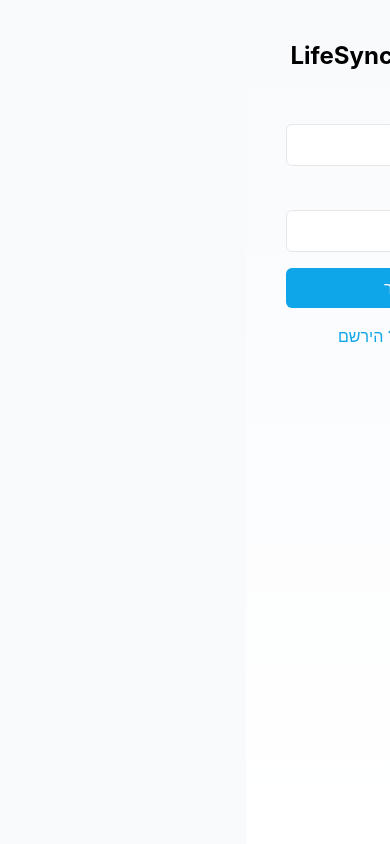
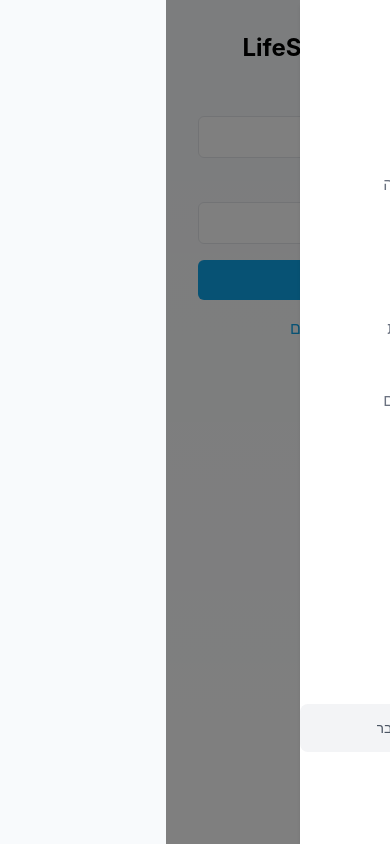
Before and after one commit to Hezi12/lifesync3, a Next.js app: page /login in a window 390 px wide. Both pictures are taken after a click on the button "פתח תפריט". Built offline with nearby package versions, Linux system fonts and the light colour scheme; no server answers.

Commit message:
שדרוג האייקון למסך הבית ועדכון התפריט למובייל

```diff
--- a/app/components/layout/Sidebar.tsx
+++ b/app/components/layout/Sidebar.tsx
@@ -11,16 +11,42 @@
   FiSun,
   FiMoon,
   FiLogOut,
-  FiUser
+  FiUser,
+  FiMenu,
+  FiX
 } from 'react-icons/fi';
 import { useAuth } from '../../context/AuthContext';
-import { useState } from 'react';
+import { useState, useEffect } from 'react';
+import { motion, AnimatePresence } from 'framer-motion';
 
 export default function Sidebar() {
   const pathname = usePathname();
   const router = useRouter();
   const { user, logout } = useAuth();
   const [showUserMenu, setShowUserMenu] = useState(false);
+  const [isMobile, setIsMobile] = useState(false);
+  const [isOpen, setIsOpen] = useState(false);
+
+  // בדיקה האם המכשיר הוא מובייל
+  useEffect(() => {
+    const checkIfMobile = () => {
+      setIsMobile(window.innerWidth <= 768);
+    };
+
+    checkIfMobile();
+    window.addEventListener('resize', checkIfMobile);
+
+    return () => {
+      window.removeEventListener('resize', checkIfMobile);
+    };
+  }, []);
+
+  // סגירת התפריט אחרי לחיצה על לינק במובייל
+  const handleLinkClick = () => {
+    if (isMobile) {
+      setIsOpen(false);
+    }
+  };
 
   const isActive = (path: string) => {
     return pathname === path;
@@ -61,21 +87,70 @@
     return '?';
   };
 
+  // אנימציות לתפריט הנפתח
+  const sidebarVariants = {
+    open: {
+      x: 0,
+      transition: { type: "spring", stiffness: 300, damping: 30 }
+    },
+    closed: {
+      x: "100%",
+      transition: { type: "spring", stiffness: 300, damping: 30 }
+    }
+  };
+
+  // כפתור ההמבורגר במובייל
+  const MobileMenuButton = () => (
+    <button
+      onClick={() => setIsOpen(!isOpen)}
+      className="fixed top-4 right-4 z-50 p-2 rounded-full bg-white shadow-md text-primary-600"
+      aria-label={isOpen ? "סגור תפריט" : "פתח תפריט"}
+    >
+      {isOpen ? <FiX size={24} /> : <FiMenu size={24} />}
+    </button>
+  );
+
   return (
-    <div className="h-screen w-16 fixed right-0 top-0 bg-white shadow-md z-10 flex flex-col items-center py-6">
+    <>
+      {/* כפתור המבורגר למובייל */}
+      {isMobile && <MobileMenuButton />}
+
+      {/* אוברליי כהה מאחורי התפריט במובייל */}
+      {isMobile && isOpen && (
+        <div
+          className="fixed inset-0 bg-black bg-opacity-50 z-20"
+          onClick={() => setIsOpen(false)}
+        />
+      )}
+
+      {/* התפריט עצמו */}
+      <AnimatePresence>
+        {(!isMobile || (isMobile && isOpen)) && (
+          <motion.div
+            className={`h-screen w-16 fixed right-0 top-0 bg-white shadow-md z-30 flex flex-col items-center py-6 ${
+              isMobile ? "w-64" : "w-16"
+            }`}
+            variants={sidebarVariants}
+            initial={isMobile ? "closed" : "open"}
+            animate="open"
+            exit="closed"
+          >
             <div className="mb-6">
-        <Link href="/" className="text-primary-500 font-bold">
+              <Link href="/" className="text-primary-500 font-bold" onClick={handleLinkClick}>
                 <span className="text-lg block">LS</span>
                 <span className="text-xs block">3</span>
               </Link>
             </div>
 
-      <div className="flex flex-col items-center space-y-8 flex-grow">
+            <div className="flex flex-col items-center space-y-8 flex-grow w-full">
               {links.map((link) => (
                 <Link
                   key={link.href}
                   href={link.href}
+                  onClick={handleLinkClick}
                   className={`p-2 rounded-full transition-colors duration-200 flex items-center justify-center ${
+                    isMobile ? "w-full justify-start px-6 rounded-full" : ""
+                  } ${
                     isActive(link.href)
                       ? 'bg-primary-100 text-primary-600'
                       : 'text-gray-500 hover:text-primary-500 hover:bg-gray-100'
@@ -83,30 +158,45 @@
                   title={link.label}
                 >
                   {link.icon}
+                  {isMobile && <span className="mr-3">{link.label}</span>}
                 </Link>
               ))}
             </div>
 
-      <div className="mt-auto mb-6 flex flex-col items-center space-y-4">
+            <div className="mt-auto mb-6 flex flex-col items-center space-y-4 w-full">
               <button
-          className="p-2 rounded-full text-gray-500 hover:text-primary-500 hover:bg-gray-100"
+                className={`p-2 rounded-full text-gray-500 hover:text-primary-500 hover:bg-gray-100 ${
+                  isMobile ? "w-full flex items-center px-6" : ""
+                }`}
                 title="מצב לילה/יום"
               >
                 <FiSun size={22} />
+                {isMobile && <span className="mr-3">מצב יום/לילה</span>}
               </button>
 
-        <div className="relative">
+              <div className={`relative ${isMobile ? "w-full" : ""}`}>
                 <button
                   onClick={() => setShowUserMenu(!showUserMenu)}
-            className={`w-10 h-10 rounded-full flex items-center justify-center ${
+                  className={`${isMobile ? "w-full flex items-center px-6 py-2 rounded-lg" : "w-10 h-10 rounded-full flex items-center justify-center"} ${
                     user ? 'bg-primary-100 text-primary-600' : 'bg-gray-100 text-gray-600'
                   }`}
                   title={user?.email || 'משתמש לא מחובר'}
                 >
+                  {isMobile ? (
+                    <>
+                      <div className="w-8 h-8 rounded-full flex items-center justify-center bg-primary-200">
                         {user ? getUserInitials() : <FiUser size={18} />}
+                      </div>
+                      <span className="mr-3 text-sm truncate">
+                        {user?.email || 'משתמש לא מחובר'}
+                      </span>
+                    </>
+                  ) : (
+                    <>{user ? getUserInitials() : <FiUser size={18} />}</>
+                  )}
                 </button>
 
-          {showUserMenu && (
+                {!isMobile && showUserMenu && (
                   <div className="absolute left-16 bottom-0 bg-white rounded-md shadow-md py-2 w-48 text-right">
                     {user ? (
                       <>
@@ -126,6 +216,7 @@
                       <Link
                         href="/login"
                         className="w-full px-4 py-2 text-sm text-right flex items-center text-gray-700 hover:bg-gray-100"
+                        onClick={handleLinkClick}
                       >
                         <FiUser className="ml-2" />
                         <span>התחבר</span>
@@ -133,8 +224,32 @@
                     )}
                   </div>
                 )}
+
+                {isMobile && user && (
+                  <button
+                    onClick={handleLogout}
+                    className="w-full mt-2 px-6 py-2 text-sm text-right flex items-center text-red-600 hover:bg-red-50"
+                  >
+                    <FiLogOut className="ml-2" />
+                    <span>התנתק</span>
+                  </button>
+                )}
+
+                {isMobile && !user && (
+                  <Link
+                    href="/login"
+                    className="w-full mt-2 px-6 py-2 text-sm text-right flex items-center text-primary-600 hover:bg-primary-50"
+                    onClick={handleLinkClick}
+                  >
+                    <FiUser className="ml-2" />
+                    <span>התחבר</span>
+                  </Link>
+                )}
               </div>
             </div>
-    </div>
+          </motion.div>
+        )}
+      </AnimatePresence>
+    </>
   );
 }
--- a/app/layout.tsx
+++ b/app/layout.tsx
@@ -7,12 +7,29 @@
 import { DocumentsProvider } from './context/DocumentsContext';
 import { FinanceProvider } from './context/FinanceContext';
 import { AuthProvider } from './context/AuthContext';
+import { useState, useEffect } from 'react';
 
 export default function RootLayout({
   children,
 }: {
   children: React.ReactNode;
 }) {
+  const [isMobile, setIsMobile] = useState(false);
+
+  // בדיקה האם המכשיר הוא מובייל
+  useEffect(() => {
+    const checkIfMobile = () => {
+      setIsMobile(window.innerWidth <= 768);
+    };
+
+    checkIfMobile();
+    window.addEventListener('resize', checkIfMobile);
+
+    return () => {
+      window.removeEventListener('resize', checkIfMobile);
+    };
+  }, []);
+
   return (
     <html lang="he" dir="rtl">
       <head>
@@ -21,9 +38,11 @@
         <meta name="viewport" content="width=device-width, initial-scale=1.0, viewport-fit=cover" />
         <meta name="apple-mobile-web-app-title" content="Life" />
         <meta name="apple-mobile-web-app-capable" content="yes" />
+        <meta name="apple-mobile-web-app-status-bar-style" content="black-translucent" />
         <link rel="icon" href="/favicon/favicon.svg" type="image/svg+xml" />
         <link rel="icon" href="/favicon/favicon.ico" sizes="any" />
-        <link rel="apple-touch-icon" href="/favicon/apple-touch-icon.png" />
+        <link rel="apple-touch-icon" href="/favicon/apple-touch-icon.svg" />
+        <link rel="apple-touch-icon" sizes="180x180" href="/favicon/apple-touch-icon.svg" />
         <link rel="manifest" href="/favicon/manifest.json" />
         <meta name="theme-color" content="#FF8C00" />
       </head>
@@ -35,7 +54,7 @@
                 <FinanceProvider>
                   <div className="flex">
                     <Sidebar />
-                    <main className="flex-grow min-h-screen mr-16 p-6">
+                    <main className={`flex-grow min-h-screen p-4 sm:p-6 ${isMobile ? '' : 'mr-16'}`}>
                       {children}
                     </main>
                   </div>
--- a/package.json
+++ b/package.json
@@ -14,7 +14,7 @@
     "chart.js": "^4.4.1",
     "date-fns": "^4.1.0",
     "firebase": "^10.7.1",
-    "framer-motion": "^12.6.3",
+    "framer-motion": "^12.9.7",
     "next": "^14.1.0",
     "postcss": "^8.4.32",
     "react": "^18.2.0",
```
Also changed, not shown: public/favicon/apple-touch-icon.svg (added), 1 other file (tests, documents, lock files or other folders). Lines whose indentation alone changed are shown as unchanged.
